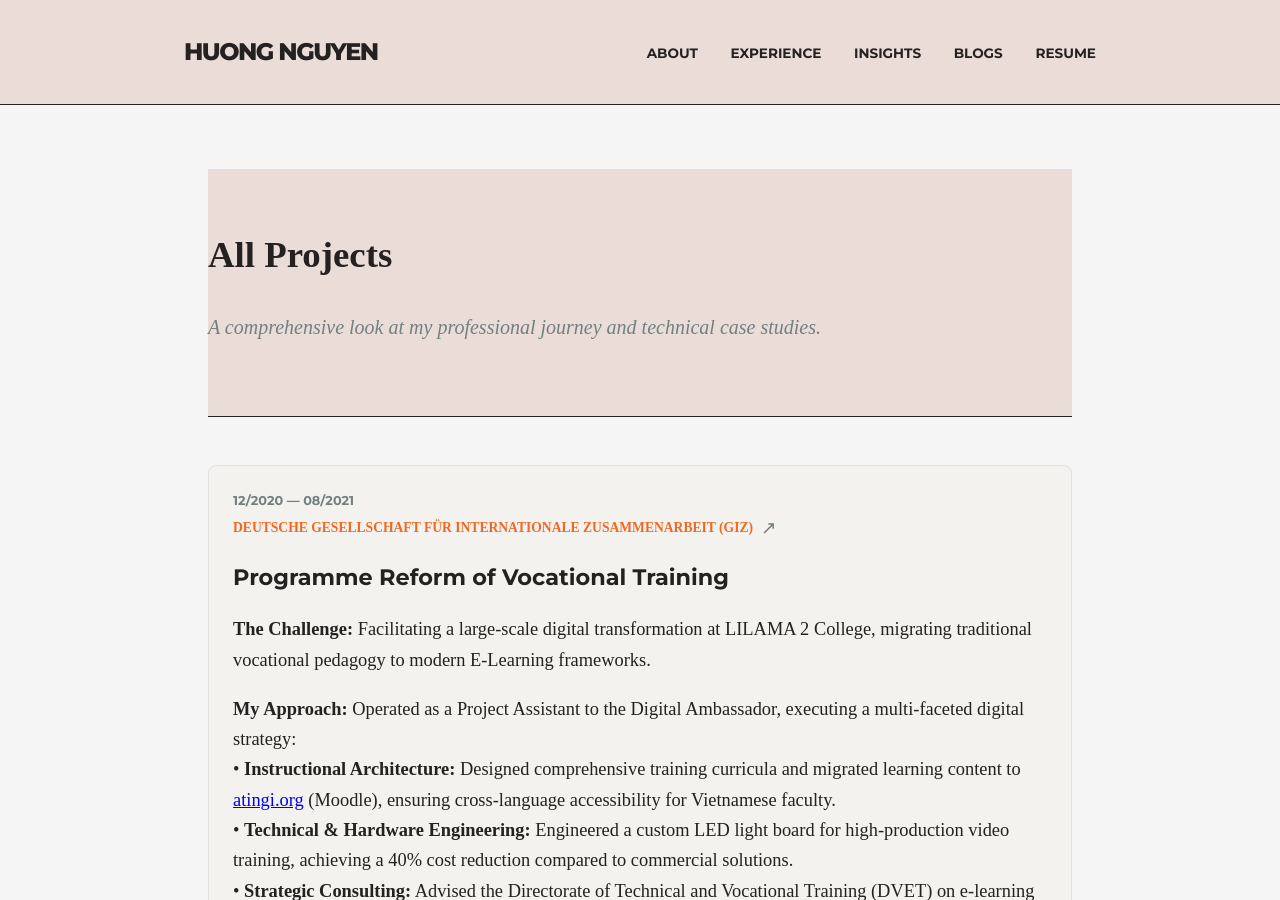
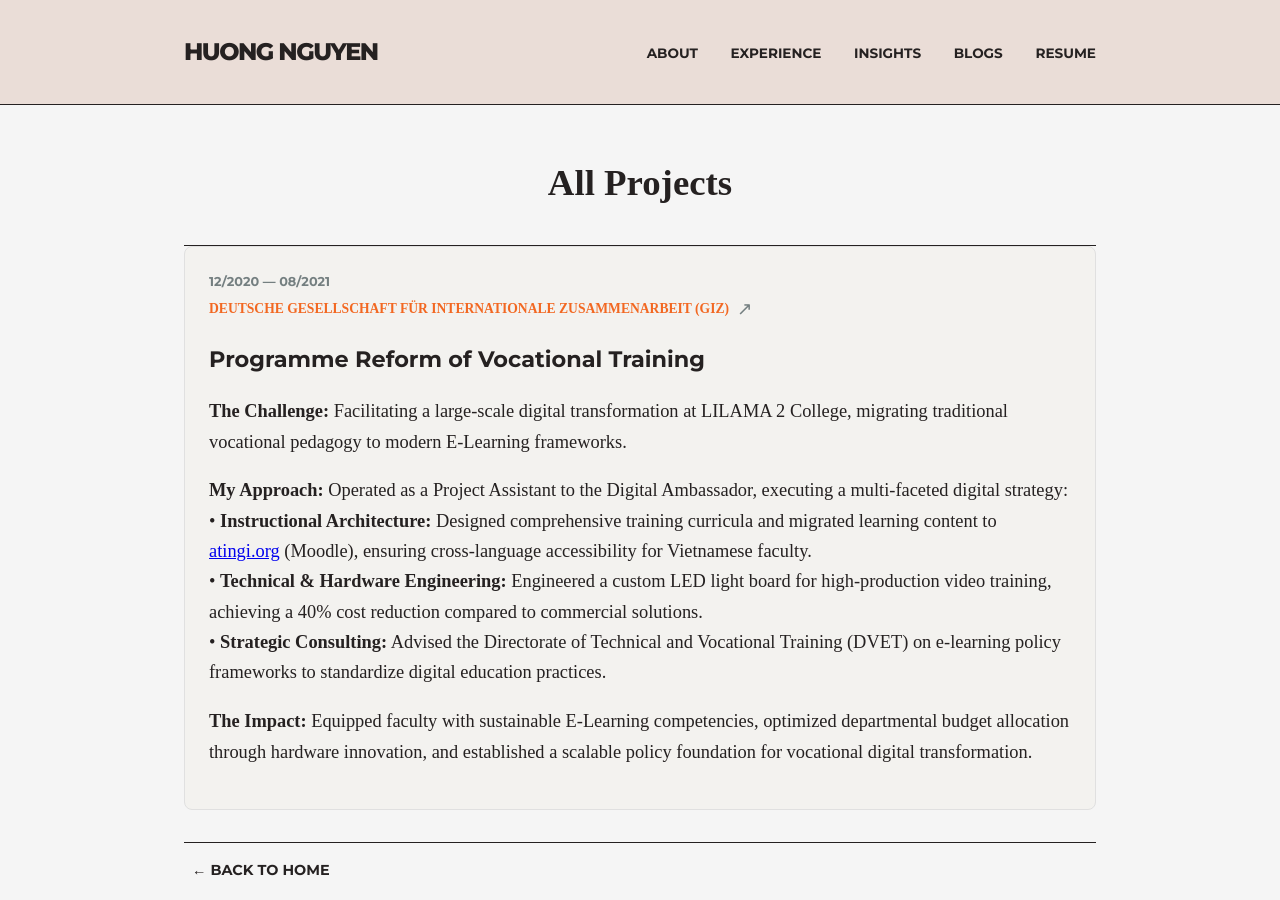
Before and after one commit to huongntn/portfolio-website, a Jekyll site: the page built from archive/index.html, in a window 1280 px wide and 900 px high. Built offline with Jekyll 4.4.1, drawn with Linux system fonts in a browser that asks for light colours; some web fonts are replaced.

Commit message:
Update index.html

```diff
--- a/archive/index.html
+++ b/archive/index.html
@@ -3,11 +3,13 @@
 title: All Projects
 ---
 
-<div class="container" style="padding-top: 4rem; padding-bottom: 4rem;">
-  <header style="margin-bottom: 3rem;">
+<div class="container">
+  <div class="about-header">
     <h1>All Projects</h1>
-    <p class="chapter-subtitle">A comprehensive look at my professional journey and technical case studies.</p>
-  </header>
+  </div>
+</div>
+
+<hr>
 
   <!-- Project 1 -->
   <div class="project-card">
```
